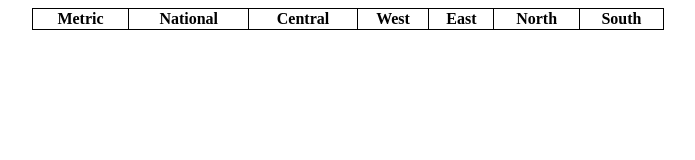
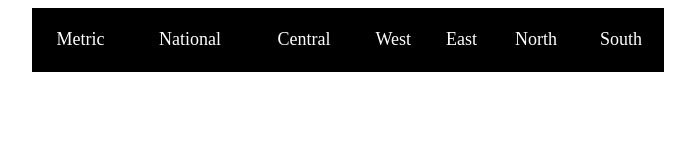
Before and after one commit to wj-tan/CSC3007-assignment1, a plain HTML site: page index.html in a window 1280 px wide. Shown: the whole page, without its empty margins (292-987 px from the left). Drawn offline with Linux system fonts and the light colour scheme; no server answers.

Commit message:
Styled table a bit

```diff
--- a/styles.css
+++ b/styles.css
@@ -6,14 +6,31 @@ td {
     text-align: center;
 }
 
-table, th, td {
+/* table, th, td {
     border: 1px solid black;
     border-collapse: collapse;
+
+} */
+
+th {
+    height: 60px;
+    border : 1px solid black;
+    background: black;
+    font-family: OpenSans-Regular;
+    font-size: 18px;
+    color: #fff;
+    line-height: 1.2;
+    font-weight: unset;
+}
+
+td {
+    border: 1px solid black;
 }
 
 #table {
     margin: auto;
     width: 50%;
-    border: 1px solid black;
+    /* border: 1px solid black; */
+    border-collapse: collapse;
     padding: 10px;
 }
```
